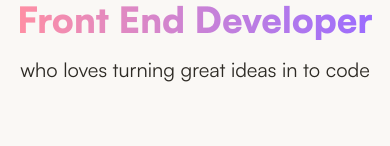
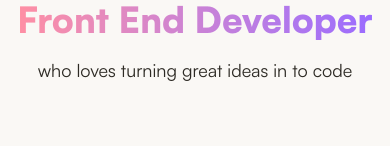
Before and after one commit to agustinatahhan/myportfolio, a Next.js app: page /en/home in a window 390 px wide. Shown: the part 404-550 px from the top of the page. Built offline with nearby package versions, Linux system fonts and the light colour scheme.

Commit message:
home description

```diff
--- a/app/[locale]/home/page.tsx
+++ b/app/[locale]/home/page.tsx
@@ -17,7 +17,7 @@ export default function Home() {
         {t("rol")}
       </h2>
 
-      <h3 className="mt-4 text-xl sm:text-3xl text-title relative z-10" >
+      <h3 className="mt-4 text-lg sm:text-3xl text-title relative z-10" >
         {t("description")}
       </h3>
     </section>
--- a/app/components/navigation/Footer.tsx
+++ b/app/components/navigation/Footer.tsx
@@ -9,12 +9,12 @@ export const Footer = () => {
     mail: "mailto:agustahhan@gmail.com",
   };
 
-  const t = useTranslations();
+  const t = useTranslations("Footer");
 
   return (
     <footer className="bg-title text-background px-8 py-12 flex flex-col items-center md:flex-row md:justify-center md:items-start gap-12 text-center md:text-left">
       <div className="text-4xl md:text-5xl font-bold leading-tight max-w-xs">
-        {t("Footer.lets")} <br /> {t("Footer.together")}
+        {t("lets")} <br /> {t("together")}
       </div>
 
       <nav className="w-full max-w-xs mx-auto">
```
